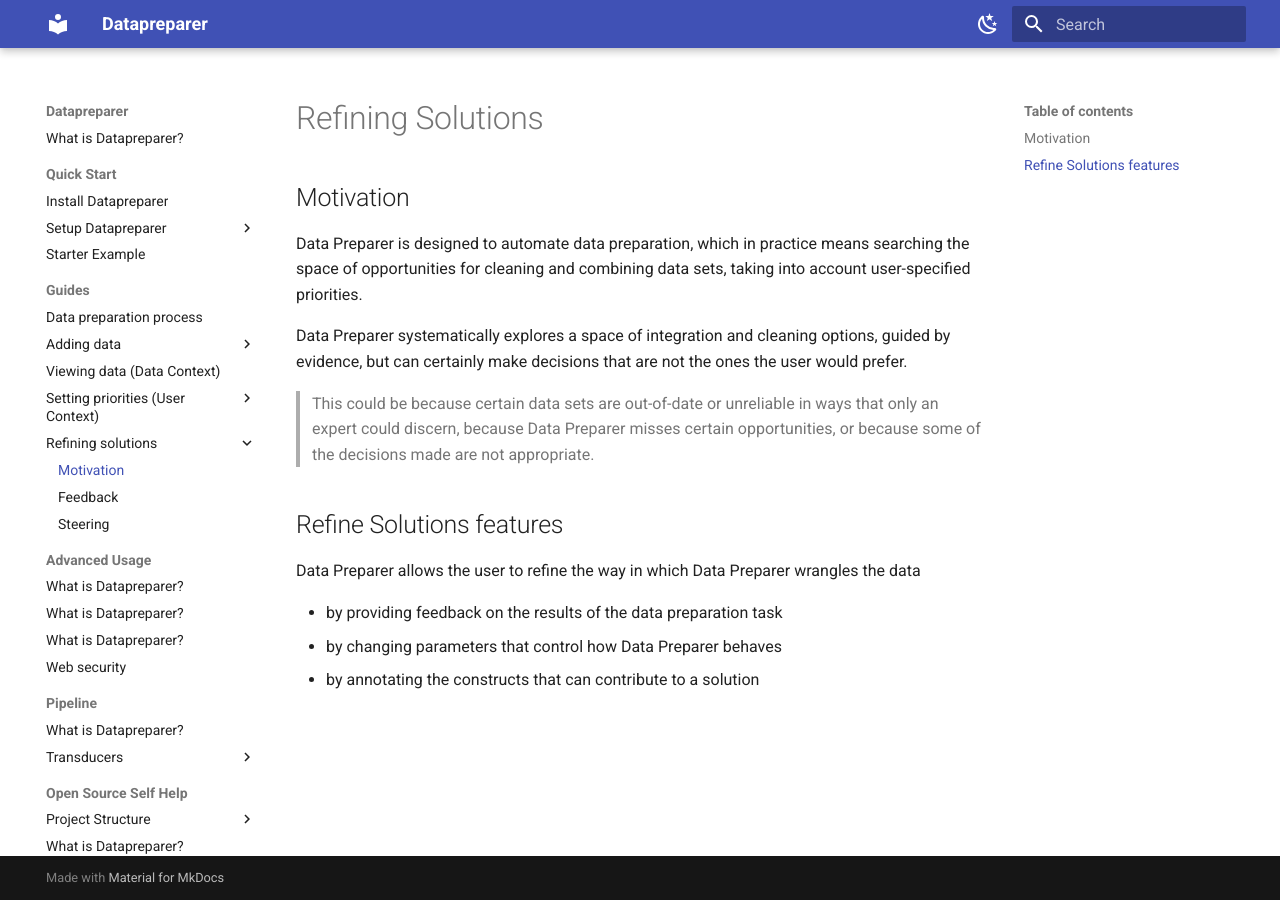
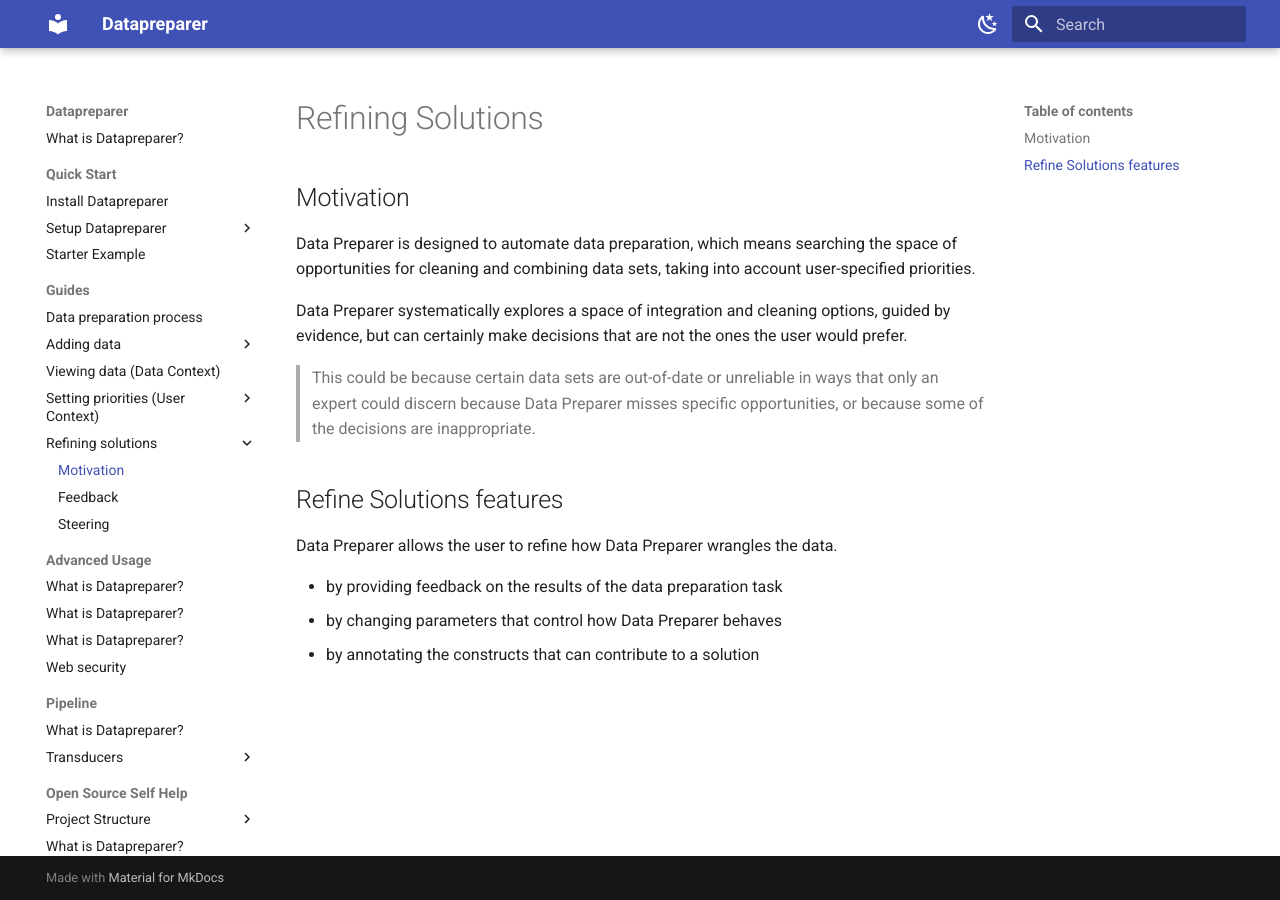
Before and after one commit to AspieCoder1/mk-docs-material-test, an MkDocs documentation site: the page built from docs/guides/refining-solutions/intro.md, in a window 1280 px wide. Built offline with MkDocs 1.6.1 and Material for MkDocs 9.7.7, drawn with Linux system fonts in a browser that asks for light colours.

Commit message:
:pencil: proof read refining-solutions/intro.md

```diff
--- a/docs/guides/refining-solutions/intro.md
+++ b/docs/guides/refining-solutions/intro.md
@@ -1,14 +1,14 @@
 # Refining Solutions
 
 ## Motivation
-Data Preparer is designed to automate data preparation, which in practice means searching the space of opportunities for cleaning and combining data sets, taking into account user-specified priorities.
+Data Preparer is designed to automate data preparation, which means searching the space of opportunities for cleaning and combining data sets, taking into account user-specified priorities.
 
 Data Preparer systematically explores a space of integration and cleaning options, guided by evidence, but can certainly make decisions that are not the ones the user would prefer.
-> This could be because certain data sets are out-of-date or unreliable in ways that only an expert could discern, because Data Preparer misses
-> certain opportunities, or because some of the decisions made are not appropriate.
+> This could be because certain data sets are out-of-date or unreliable in ways that only an expert could discern because Data Preparer misses
+> specific opportunities, or because some of the decisions are inappropriate.
 
 ## Refine Solutions features
-Data Preparer allows the user to refine the way in which Data Preparer wrangles the data
+Data Preparer allows the user to refine how Data Preparer wrangles the data.
 
 - by providing feedback on the results of the data preparation task
 - by changing parameters that control how Data Preparer behaves
```
